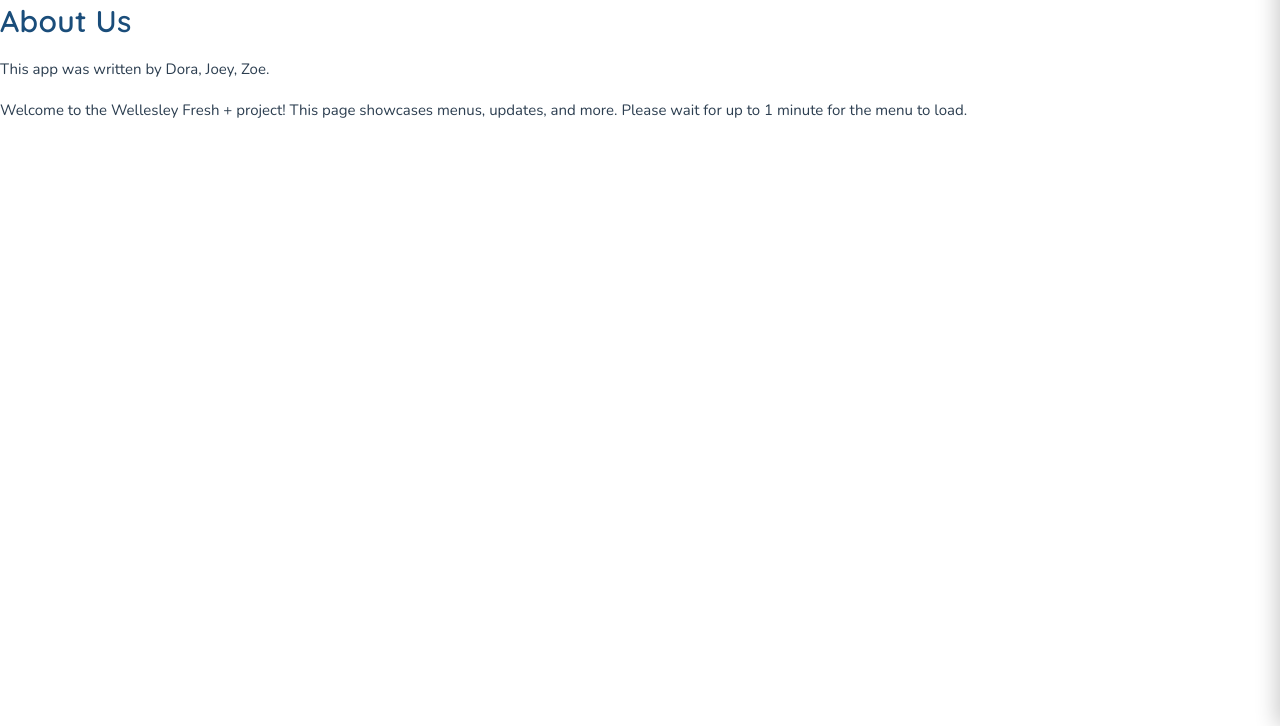
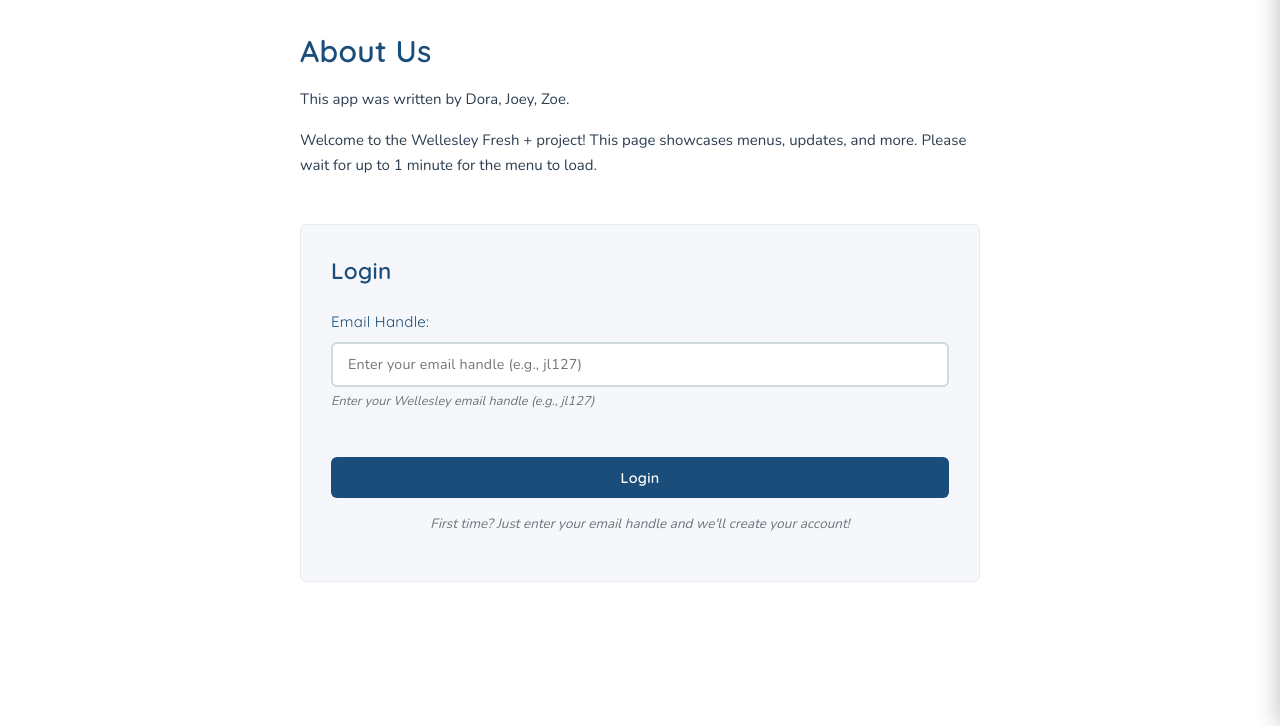
Before and after one commit to Dorajyl/WellesleyFreshPlus, a Flask app: page / in a window 1280 px wide. Shown: the part 74-800 px from the top of the page. Run offline with Flask 3, Linux system fonts and the light colour scheme.

Commit message:
login fixed

```diff
--- a/app.py
+++ b/app.py
@@ -126,6 +126,59 @@
 def about():
     return render_template('about.html', page_title='About Us')
 
+# Login and Logout routes
+@app.route('/login/', methods=['GET', 'POST'])
+def login():
+    dbi.conf('wfresh_db')
+
+    if request.method == 'POST':
+        email_handle = request.form.get('email_handle', '').strip()
+
+        if not email_handle:
+            flash('Please enter your email handle')
+            return redirect(url_for('about'))
+
+        conn = dbi.connect()
+        cur = conn.cursor()
+
+        # check if user exists with this email handle
+        cur.execute('SELECT uid, name, email FROM users WHERE name = %s OR email = %s OR email LIKE %s',
+                   (email_handle, email_handle, f'{email_handle}@%'))
+        user = cur.fetchone()
+
+        if user is None:
+            # First time login - create new user
+            email = f'{email_handle}@wellesley.edu'
+            cur.execute('''INSERT INTO users (name, email)
+                           VALUES (%s, %s)''',
+                       (email_handle, email))
+            conn.commit()
+            user_id = cur.lastrowid
+
+            # Fetch the newly created user
+            cur.execute('SELECT uid, name, email FROM users WHERE uid = %s', (user_id,))
+            user = cur.fetchone()
+            flash(f'Welcome! Your account has been created. User ID: {user_id}')
+        else:
+            flash(f'Welcome back, {user[1]}!')
+
+        # Store user info in session
+        session['uid'] = user[0]
+        session['name'] = user[1]
+        session['email'] = user[2]
+
+        conn.close()
+        return redirect(url_for('about'))
+
+    # GET request - just redirect to about page
+    return redirect(url_for('about'))
+
+@app.route('/logout/')
+def logout():
+    session.clear()
+    flash('You have been logged out')
+    return redirect(url_for('about'))
+
 @app.route('/dishdash/', methods=['GET', 'POST'])
 def dishdash():
     """DishDash front page: list threads and create new ones."""
@@ -138,7 +191,11 @@
             flash('Please write something for your thread.')
             return redirect(url_for('dishdash'))
 
-        owner_id = session.get('uid', 1) # 1 is anonymous user/ test user
+        # Get user ID from session (logged in user)
+        owner_id = session.get('uid')
+        if owner_id is None:
+            flash('Please log in to create a thread')
+            return redirect(url_for('about'))
 
         # 1) create post
         cur.execute(
@@ -197,7 +254,11 @@
             # reload same thread page
             return redirect(url_for('view_thread', thid=thid))
 
-        sender_id = session.get('uid', 1) # 1 is anonymous user/ test user
+        # Get user ID from session (logged in user)
+        sender_id = session.get('uid')
+        if sender_id is None:
+            flash('Please log in to post a message')
+            return redirect(url_for('about'))
         # insert new message to database
         cur.execute(
             '''INSERT INTO messages (replyto, sender, content, parentthread)
@@ -345,21 +406,24 @@
         if not comment_text and (not file or file.filename == ''):
             flash('You must enter a comment or upload a picture')
         else:
-            # Get or create an anonymous user for comments without owner
-            # First, try to find an "Anonymous" user
-            cur.execute('SELECT uid FROM users WHERE name = %s OR email = %s LIMIT 1',
-                       ('Anonymous', 'anonymous@example.com'))
-            anonymous_user = cur.fetchone()
+            # Get user ID from session (logged in user)
+            owner_id = session.get('uid')
 
-            if anonymous_user is None:
-                # Create an anonymous user if it doesn't exist
-                cur.execute('''INSERT INTO users (name, email)
-                               VALUES (%s, %s)''',
+            # If user is not logged in, create or get anonymous user as fallback
+            if owner_id is None:
+                cur.execute('SELECT uid FROM users WHERE name = %s OR email = %s LIMIT 1',
                            ('Anonymous', 'anonymous@example.com'))
-                conn.commit()
-                owner_id = cur.lastrowid
-            else:
-                owner_id = anonymous_user[0]
+                anonymous_user = cur.fetchone()
+
+                if anonymous_user is None:
+                    # Create an anonymous user if it doesn't exist
+                    cur.execute('''INSERT INTO users (name, email)
+                                   VALUES (%s, %s)''',
+                               ('Anonymous', 'anonymous@example.com'))
+                    conn.commit()
+                    owner_id = cur.lastrowid
+                else:
+                    owner_id = anonymous_user[0]
 
             # Picture upload path
             filepath = None
--- a/static/style.css
+++ b/static/style.css
@@ -988,3 +988,99 @@
         align-items: flex-start;
     }
 }
+
+/* ============================================
+   About Page / Login Styles
+   ============================================ */
+
+.about-page {
+    max-width: 800px;
+    margin: 0 auto;
+    padding: 2rem 4rem;
+}
+
+.login-section {
+    margin-top: 3rem;
+    padding: 2rem;
+    background: var(--color-bg-light);
+    border-radius: var(--radius-sm);
+    border: 1px solid var(--color-border-light);
+}
+
+.user-info {
+    text-align: center;
+}
+
+.user-info h2 {
+    color: var(--color-primary);
+    margin-bottom: 0.5rem;
+}
+
+.user-info p {
+    color: var(--color-text-light);
+    margin-bottom: 0.5rem;
+}
+
+.logout-btn {
+    display: inline-block;
+    padding: 0.75rem 2rem;
+    background: var(--color-primary);
+    color: white;
+    border-radius: var(--radius-sm);
+    text-decoration: none;
+    font-weight: 600;
+    transition: var(--transition);
+    margin-top: 1rem;
+}
+
+.logout-btn:hover {
+    background: var(--color-secondary);
+    color: white;
+    text-decoration: none;
+}
+
+.login-form-container h2 {
+    margin-bottom: 1.5rem;
+    color: var(--color-primary);
+}
+
+.login-form {
+    display: flex;
+    flex-direction: column;
+    gap: 1.5rem;
+}
+
+.login-btn {
+    background: var(--color-primary);
+    color: white;
+    border: none;
+    padding: 0.75rem 2rem;
+    border-radius: var(--radius-sm);
+    font-family: var(--font-accent);
+    font-weight: 600;
+    font-size: 1rem;
+    cursor: pointer;
+    transition: var(--transition);
+    letter-spacing: 0.3px;
+    width: 100%;
+}
+
+.login-btn:hover {
+    background: var(--color-secondary);
+}
+
+.login-note {
+    margin-top: 1rem;
+    font-size: 0.9rem;
+    color: var(--color-text-light);
+    text-align: center;
+    font-style: italic;
+}
+
+.form-hint {
+    display: block;
+    margin-top: 0.25rem;
+    font-size: 0.85rem;
+    color: var(--color-text-light);
+    font-style: italic;
+}
--- a/templates/about.html
+++ b/templates/about.html
@@ -1,10 +1,36 @@
 {% extends "base.html" %}
 
 {% block main_content %}
-<h1>About Us</h1>
-<p>This app was written by Dora, Joey, Zoe.</p>
-<p>Welcome to the Wellesley Fresh + project! This page showcases menus, updates, and more. Please wait for up to
-    1 minute for the menu to load.
-</p>
+<div class="about-page">
+    <h1>About Us</h1>
+    <p>This app was written by Dora, Joey, Zoe.</p>
+    <p>Welcome to the Wellesley Fresh + project! This page showcases menus, updates, and more. Please wait for up to
+        1 minute for the menu to load.
+    </p>
 
+    <div class="login-section">
+        {% if session.get('uid') %}
+            <div class="user-info">
+                <h2>Welcome, {{ session.get('name', 'User') }}!</h2>
+                <p>Email: {{ session.get('email') }}</p>
+                <p>User ID: {{ session.get('uid') }}</p>
+                <a href="{{ url_for('logout') }}" class="logout-btn">Logout</a>
+            </div>
+        {% else %}
+            <div class="login-form-container">
+                <h2>Login</h2>
+                <form method="POST" action="{{ url_for('login') }}" class="login-form">
+                    <div class="form-group">
+                        <label for="email_handle">Email Handle:</label>
+                        <input type="text" id="email_handle" name="email_handle" required
+                               placeholder="Enter your email handle (e.g., jl127)">
+                        <small class="form-hint">Enter your Wellesley email handle (e.g., jl127)</small>
+                    </div>
+                    <button type="submit" class="login-btn">Login</button>
+                </form>
+                <p class="login-note">First time? Just enter your email handle and we'll create your account!</p>
+            </div>
+        {% endif %}
+    </div>
+</div>
 {% endblock %}
```
